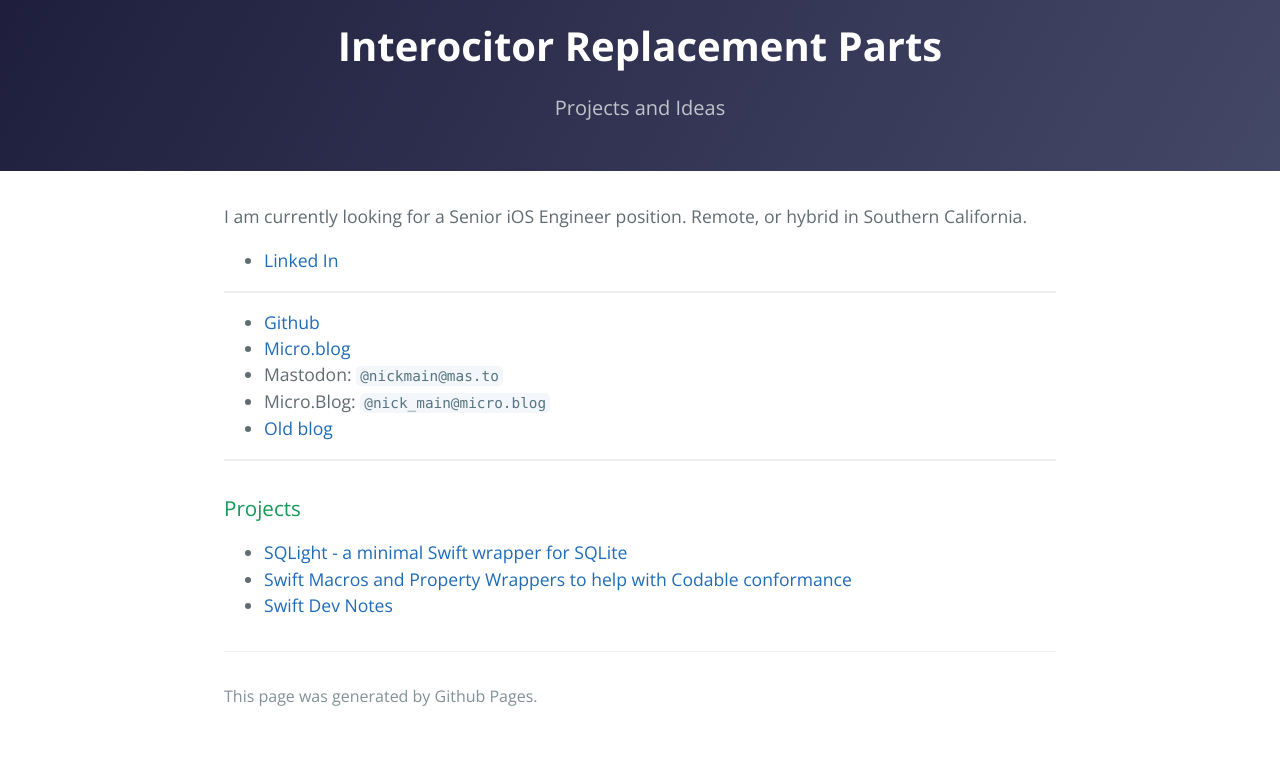
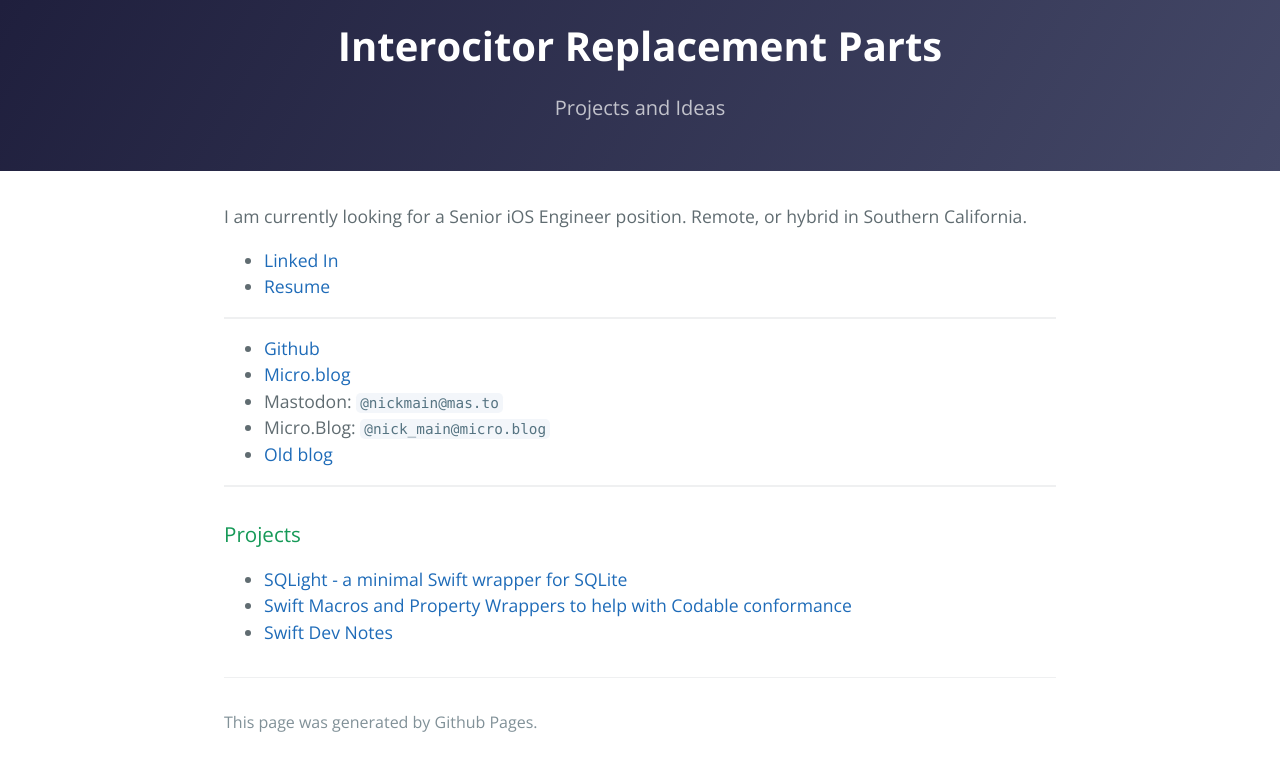
Before and after one commit to nickmain/nickmain.github.io, a Jekyll site: the page built from index.md, in a window 1280 px wide. Shown: the top 771 px of the page. Built offline with Jekyll 4.4.1, drawn with Linux system fonts in a browser that asks for light colours; our own code applies the rules of GitHub Pages for plain Markdown files.

Commit message:
Update index.md

```diff
--- a/index.md
+++ b/index.md
@@ -2,6 +2,7 @@ I am currently looking for a Senior iOS Engineer position.
 Remote, or hybrid in Southern California.
 
 * [Linked In](https://www.linkedin.com/in/davidnickmain/)
+* [Resume](https://github.com/nickmain/nickmain.github.io/blob/primary/assets/resume2024-redacted.pdf)
 
 ---
 
```
